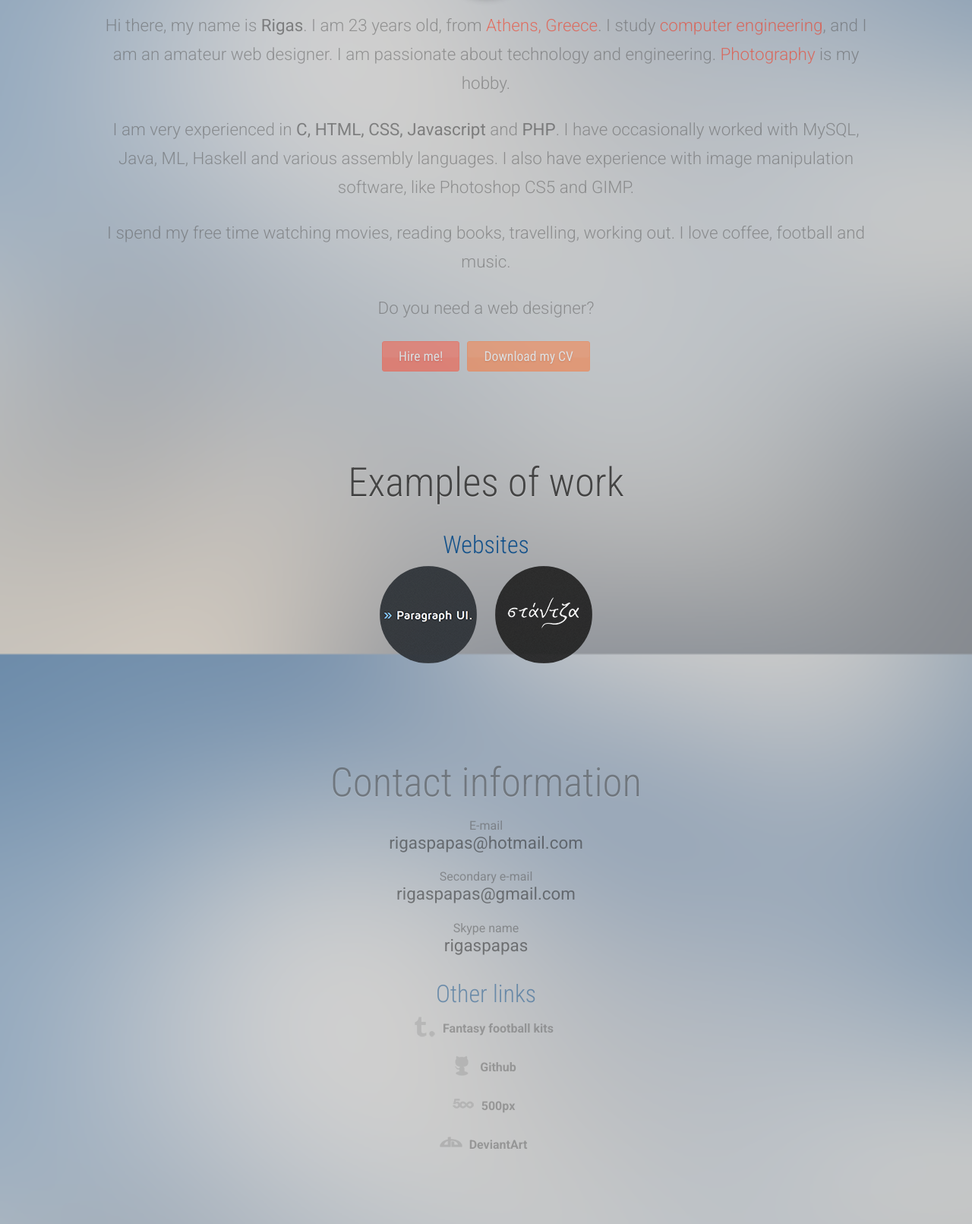
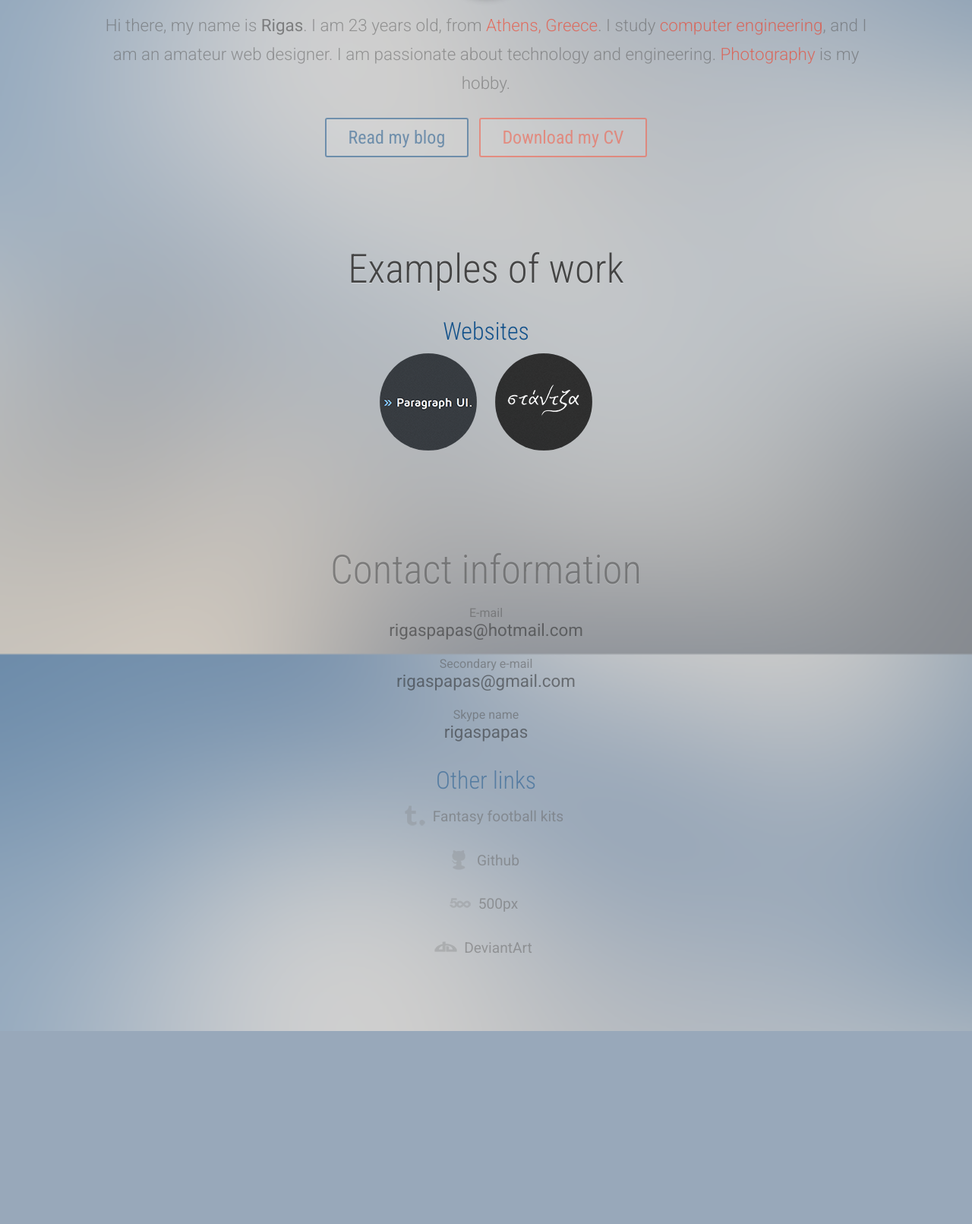
Before and after one commit to rigaspapas/rigaspapas.com, a PHP site: page / in a window 1280 px wide. Shown: the part 419-2030 px from the top of the page at 76% size. After the commit the page ends 1776 px from the top, so only its background shows below. Run offline with PHP 8.4, Linux system fonts and the light colour scheme.

Commit message:
Shorten bio. Remove HIRE and add link to BLOG

```diff
--- a/css/style.less
+++ b/css/style.less
@@ -22,21 +22,20 @@
 }
 .button( @color ) {
 	display: inline-block;
-	margin: 3px;
-	color: #fff;
+	margin: 0.2em;
+	color: @color;
 	font-family: '@{font-family} Condensed', sans-serif;
 	font-weight: 400;
-	font-size: 1.1em;
+	font-size: 1.5em;
 	outline: none;
 	cursor: pointer;
-	padding: 0.5em 1.2em;
-	background-color: @color;
-	border: 1px solid darken( @color , 5% );
-	text-shadow: 0px 1px 2px darken( @color , 20% );
-	.shadow( inset 0px -1em 0 0 darken(@color, 3%)  );
+	padding: 0.4em 1.2em;
+	background-color: rgba(255,255,255,0.2);
+	border: 2px solid @color;
 	.radius( 3px );
+    .transition( 0.1 );
 
-	&:hover { background-color: darken(@color , 4%); }
+	&:hover { color:#fff; background-color: @color; }
 	&:active { background-color: lighten(@color , 4%); }
 }
 .transition( @time ) {
@@ -250,33 +249,32 @@ h3 {
 		font-weight: 400;
 	}
 
-	p,
-	#short-bio {
-		font-size: 1.4em;
-		line-height: 1.7em;
-		font-weight: 300;
-		margin: 0;
-		padding: 0 0 1em 0;
-	}
 	a.bt {
 		display: inline-block;
 	}
 }
-#bio-picture {
+#bio {
+    font-size: 1.4em;
+    line-height: 1.7em;
+    font-weight: 300;
+    margin: 0;
+    padding: 0 0 1em 0;
+}
+#bio-photo {
 	width: 6em;
 	height: 6em;
 	.radius( 50% );
 	.shadow( 0 2px 10px rgba(0,0,0,0.5) );
 }
-.bioImg {
+.bio-photo-wrapper {
 	margin: 0.3em 0;
 	display: block;
 }
-#hire {
+#cv {
 	.button( @darkOrange );
 }
-#cv {
-	.button( @orange );
+#blog {
+	.button( @blue );
 }
 
 
@@ -305,8 +303,7 @@ dd {
 #links {
 	a {
 		color: #666;
-		font-size: 1em;
-		font-weight: 600;
+		font-size: 1.2em;
 		display: block;
 		clear: left;
 		line-height: 3em;
@@ -358,8 +355,4 @@ dd {
 
 	#navigator li { width: 20%; }
 	#navigator span { display: none; }
-
-	dd {
-		font-size: 1em;
-	}
 }
--- a/index.html
+++ b/index.html
@@ -57,24 +57,17 @@
             <div id="bio-article" class="article bio selected">
                 <h2>Personal info and details</h2>
 
-                <div id="short-bio">
-                    <span class="bioImg">
-                        <img id="bio-picture" alt="This is me!" src="images/avatar.jpg" width="256" height="256"/>
+                <div id="bio">
+                    <span class="bio-photo-wrapper">
+                        <img id="bio-photo" alt="This is me!" src="images/avatar.jpg" width="256" height="256"/>
                     </span>
 
                     Hi there, my name is <strong>Rigas</strong>. I am 23 years old, from <a href="http://goo.gl/maps/XUJIy">Athens, Greece</a>.
                     I study <a href="http://www.ece.ntua.gr/">computer engineering</a>, and I am an amateur web designer. I am passionate about technology and engineering. <a href="http://500px.com/rhgas">Photography</a> is my hobby.
                 </div>
 
-                <div id="bio-details">
-                    <p>I am very experienced in <strong>C, HTML, CSS, Javascript</strong> and <strong>PHP</strong>. I have occasionally worked with MySQL, Java, ML, Haskell and various assembly languages. I also have experience with image manipulation software, like Photoshop CS5 and GIMP. </p>
-
-                    <p>I spend my free time watching movies, reading books, travelling, working out. I love coffee, football and music.</p>
-
-                    <p>Do you need a web designer?</p>
-
-                    <a href="mailto:rigaspapas@gmail.com" id="hire">
-                        Hire me!
+                    <a href="/blog" id="blog">
+                        Read my blog
                     </a>
 
                     <a href="cv.pdf" id="cv">
```
Also changed, not shown: css/style.css.
